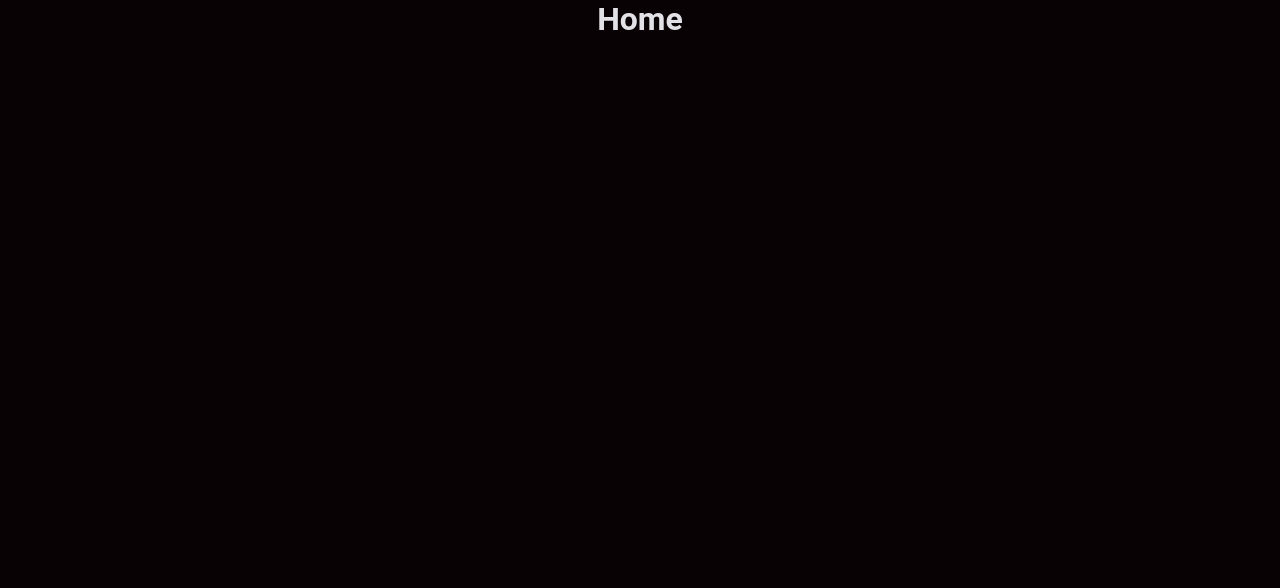
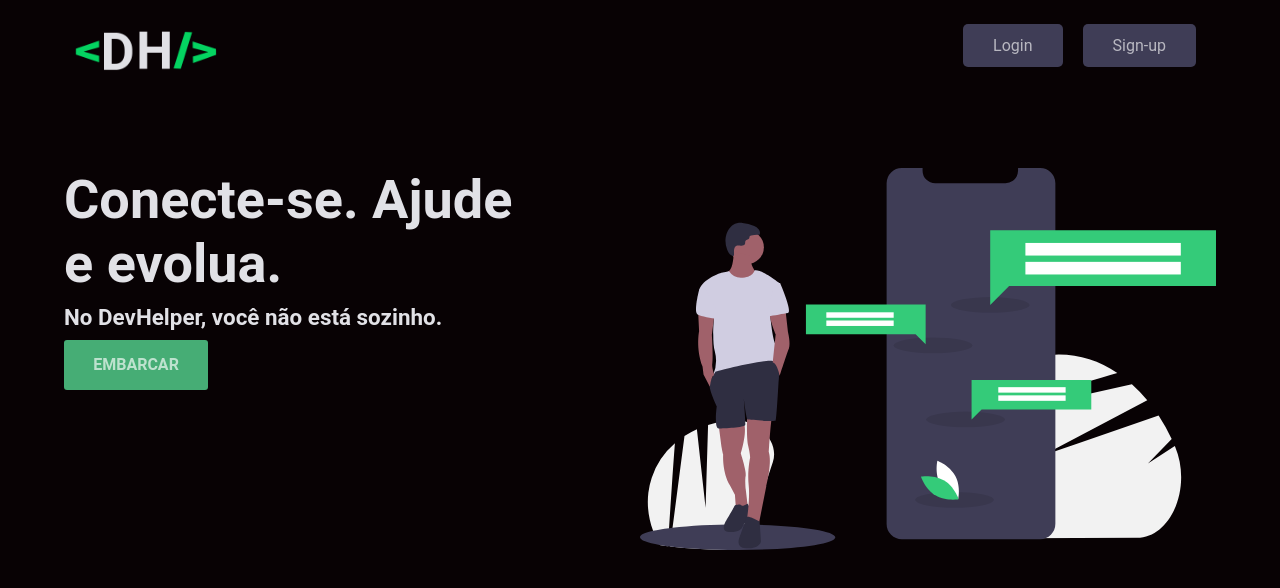
Before and after one commit to SoftCodersJs/DevHelperWeb, a React (Create React App) app: page / in a window 1280 px wide. Shown: the top 588 px of the page. Built offline with nearby package versions, Linux system fonts and the light colour scheme; the HTML template or start-up script is replaced by a standard one.

Commit message:
getting started home page

```diff
--- a/src/pages/Home/index.js
+++ b/src/pages/Home/index.js
@@ -1,13 +1,41 @@
-import React from "react"
+import React from "react";
+import { Link } from "react-router-dom";
+
+import logo from "../../assets/logo.png";
+import community from "../../assets/community.svg";
 
 import "./styles.css";
 
 const Home = () => {
-    return (
-        <div className="fluid-container">
-            <h1>Home</h1>
+  return (
+    <div className="fluid-container">
+      <header className="header">
+        <div className="brand">
+            <img src={logo} alt="logo" className="logo" />
         </div>
-    )
-}
+        <Link to="/login" className="login-btn">
+          Login
+        </Link>
+        <Link to="/register" className="register-btn">
+          Sign-up
+        </Link>
+      </header>
+      <div className="hero">
+        <div className="txt">
+          <h1>
+            Conecte-se. Ajude <br />e evolua.
+          </h1>
+          <h2>No DevHelper, você não está sozinho.</h2>
+          <Link to="/" className="entry-btn">
+            Embarcar
+          </Link>
+        </div>
+        <div className="img">
+          <img src={community} alt="Comunidade" />
+        </div>
+      </div>
+    </div>
+  );
+};
 
-export default Home
+export default Home;
--- a/src/pages/Home/styles.css
+++ b/src/pages/Home/styles.css
@@ -6,3 +6,99 @@
   min-height: 100vh;
   background-color: var(--primary-dark-color);
 }
+
+.header {
+  display: flex;
+  width: 90%;
+  max-width: 1200px;
+
+  padding-top: 24px;
+}
+
+.header .register-btn, .header .login-btn {
+  height: 50%;
+  background: #3F3D56;
+  border-color: rgb(18, 18, 20);
+  padding: 12px 30px;
+  color: rgba(255, 255, 255, 0.63);
+  border-radius: 5px;
+}
+
+.brand {
+  flex: 1;
+}
+
+.register-btn {
+  margin: 0 20px;
+}
+
+.logo {
+  height: 60px;
+}
+
+.hero {
+  display: flex;
+  width: 90%;
+  max-width: 1200px;
+  height: 70vh;
+
+  margin-top: 10vh;
+}
+
+.hero .txt {
+  flex: 1;
+}
+
+.hero .txt h1 {
+  font-size: 54px;
+  line-height: 64px;
+  color: var(--title-color);
+}
+
+.hero .txt h2 {
+  margin-top: 1vh;
+  font-size: 1.4rem;
+  color: var(--title-color);
+}
+
+.hero .txt .entry-btn {
+  margin-top: 10px;
+  border: none;
+  outline: none;
+  color: rgba(255, 255, 255, 0.644);
+  background: var(--secondary-green-color);
+  width: 25%;
+  border-radius: 3px;
+  padding: 12px 32px;
+  font-weight: bold;
+  font-size: 14px;
+  line-height: 16px;
+  text-transform: uppercase;
+  -webkit-text-decoration: none;
+  text-decoration: none;
+  cursor: pointer;
+  display: -webkit-box;
+  display: -webkit-flex;
+  display: -ms-flexbox;
+  display: flex;
+  -webkit-box-pack: center;
+  -webkit-justify-content: center;
+  -ms-flex-pack: center;
+  justify-content: center;
+  -webkit-align-items: center;
+  -webkit-box-align: center;
+  -ms-flex-align: center;
+  align-items: center;
+  -webkit-transition: all 0.2s ease;
+  transition: all 0.2s ease;
+  font-size: 16px;
+  line-height: 26px;
+}
+
+.hero .img {
+  flex: 1;
+}
+
+.hero .img img {
+  width: 100%;
+}
```
Also changed, not shown: src/assets/community.svg (added).
